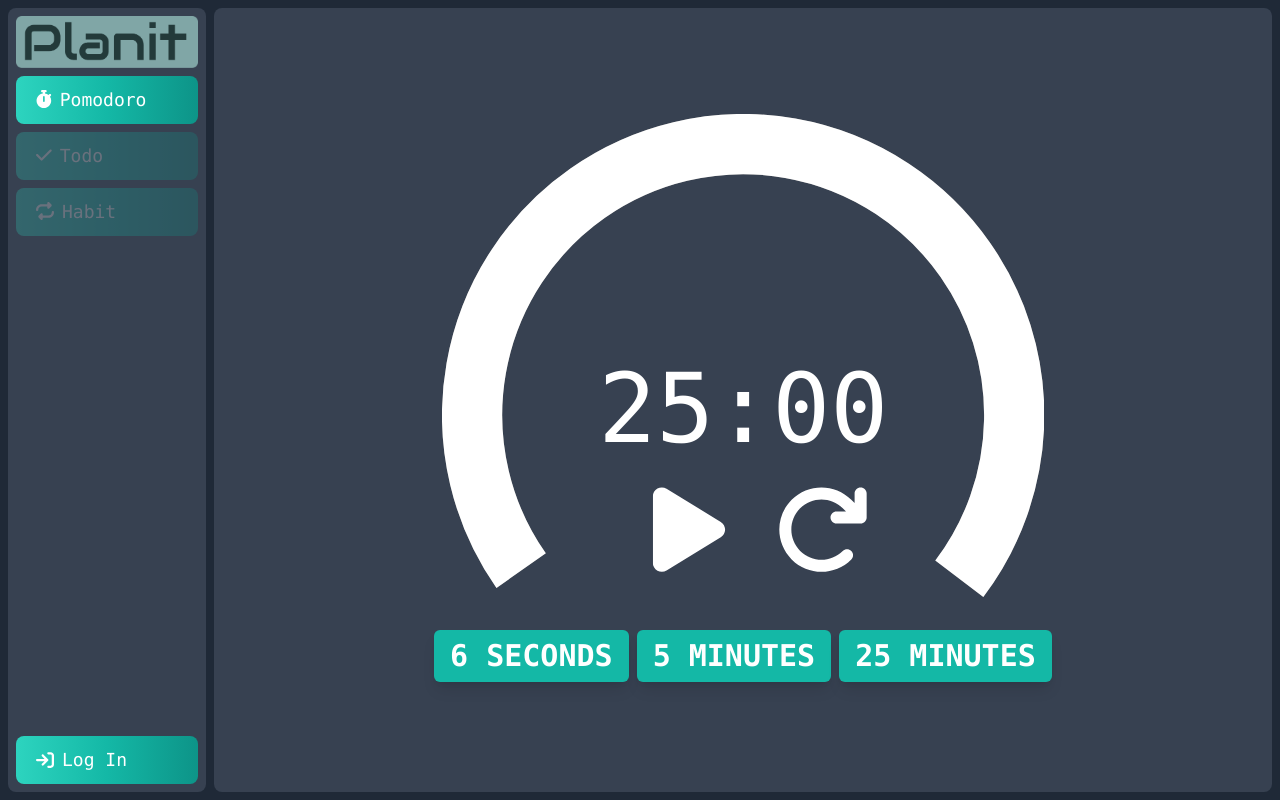
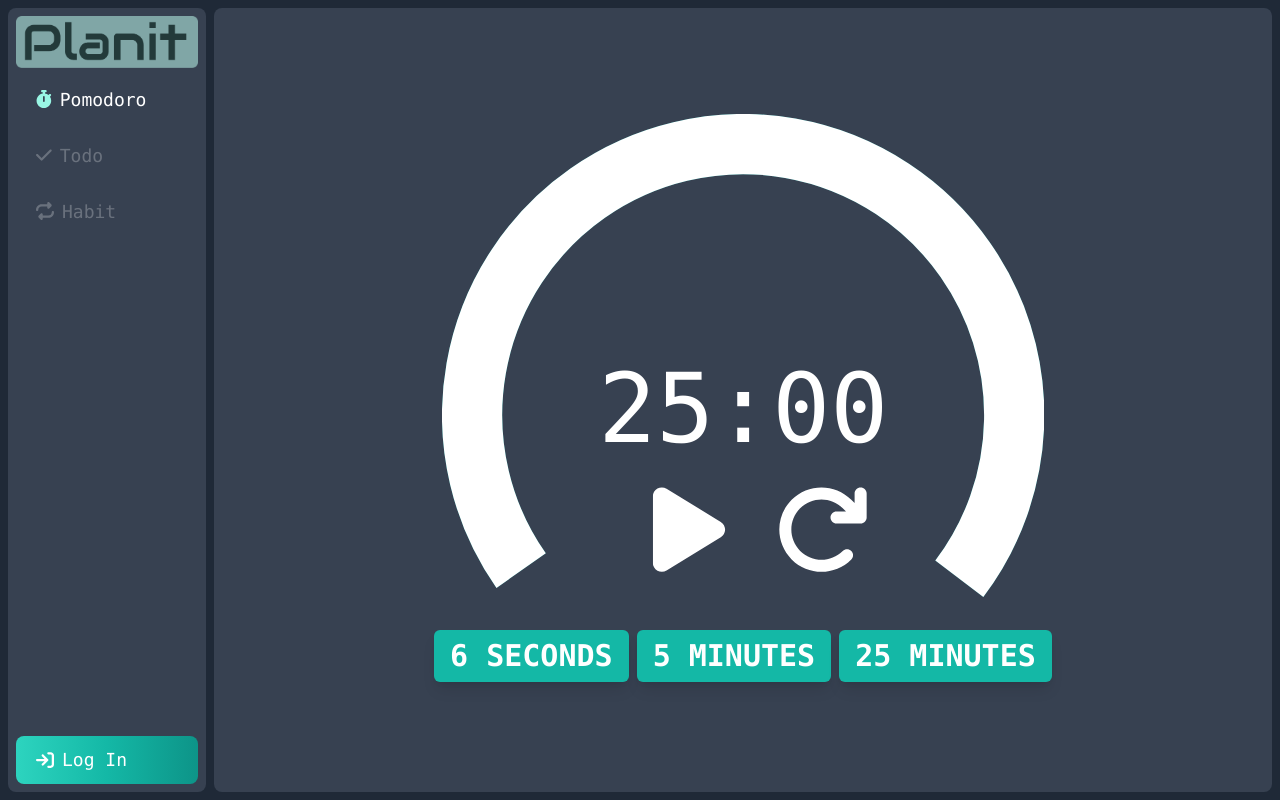
Before and after one commit to PierreMasselot1/Planit, a React (Create React App) app in the folder web/: page /pomodoro in a window 1280 px wide. Built offline with nearby package versions, Linux system fonts and the light colour scheme.

Commit message:
feat(web): better navigation bar

```diff
--- a/web/src/components/Navbar/NavIcon.tsx
+++ b/web/src/components/Navbar/NavIcon.tsx
@@ -1,24 +1,31 @@
-import React, { ReactNode } from "react";
+import React, { ReactNode, useEffect, useState } from "react";
+import { Link, useLocation } from "react-router-dom";
 
 function NavIcon(
+  linkTo: string,
   icon: undefined | ReactNode,
   element: string | ReactNode,
   disabled: Boolean = false
 ) {
+  const [selected, setselected] = useState(false);
+  const location = useLocation();
+
+  useEffect(() => {
+    setselected(location.pathname.replace("/", "") === linkTo);
+    console.log(location.pathname);
+  }, [location, linkTo]);
+
   return (
-    <div
-      className={`text-white bg-gradient-to-r from-teal-400 via-teal-500 to-teal-600  font-medium rounded-lg text-lg px-4 sm:px-5 py-1 sm:py-2.5 text-center sm:mx-2 my-1 ${
-        disabled
-          ? "opacity-25"
-          : "hover:bg-gradient-to-br focus:ring-4 focus:outline-none focus:ring-teal-300 dark:focus:ring-teal-800"
-      } `}
-    >
-      <div className=" flex flex-row">
-        <div>{icon}</div>
-
+    <Link to={linkTo}>
+      <div
+        className={`flex flex-row text-white font-medium rounded-lg text-lg px-4 sm:px-5 py-1 sm:py-2.5 text-center sm:mx-2 my-1 ${
+          disabled ? "opacity-25" : "hover:outline hover:outline-2"
+        } `}
+      >
+        <div className={`${selected ? "text-teal-200" : ""}`}>{icon}</div>
         <div className="hidden sm:block ml-2">{element}</div>
       </div>
-    </div>
+    </Link>
   );
 }
 
--- a/web/src/components/Navbar/Navbar.tsx
+++ b/web/src/components/Navbar/Navbar.tsx
@@ -28,23 +28,23 @@ export default function Navbar() {
           />
         </div>
       </Link>
-      <Link to={"pomodoro"}>
-        {NavIcon(<FontAwesomeIcon icon={faStopwatch} />, "Pomodoro")}
-      </Link>
-      <Link to={"todo"} className=" whitespace-nowrap">
-        {NavIcon(<FontAwesomeIcon icon={faCheck} />, "Todo", !isAuthenticated)}
-      </Link>
-      <Link to={"habit"}>
-        {NavIcon(
-          <FontAwesomeIcon icon={faRepeat} />,
-          "Habit",
-          !isAuthenticated
-        )}
-      </Link>
+      {NavIcon("pomodoro", <FontAwesomeIcon icon={faStopwatch} />, "Pomodoro")}
+      {NavIcon(
+        "todo",
+        <FontAwesomeIcon icon={faCheck} />,
+        "Todo",
+        !isAuthenticated
+      )}
+      {NavIcon(
+        "habit",
+        <FontAwesomeIcon icon={faRepeat} />,
+        "Habit",
+        !isAuthenticated
+      )}
 
       <div className="sm:mt-auto">
         {!isLoading && isAuthenticated && (
-          <div className="hidden sm:block sm:text-white sm:outline outline-gray-800 outline- font-medium rounded-lg text-lg sm:px-3 py-1.5 text-center sm:mx-3 sm:my-2">
+          <div className="hidden sm:block sm:text-white sm:outline outline-gray-800 font-medium rounded-lg text-lg sm:px-3 py-1.5 text-center sm:mx-3 sm:my-2">
             <UserProfile />
           </div>
         )}
--- a/web/src/components/pomodoro/Pomodoro.tsx
+++ b/web/src/components/pomodoro/Pomodoro.tsx
@@ -35,7 +35,7 @@ const CircularTimer = ({
         cy="50"
         r="45"
         fill="transparent"
-        stroke="grey"
+        stroke="teal"
         strokeWidth="10"
         strokeDasharray={circumference}
         strokeDashoffset={circumference - 0.7 * circumference}
```
